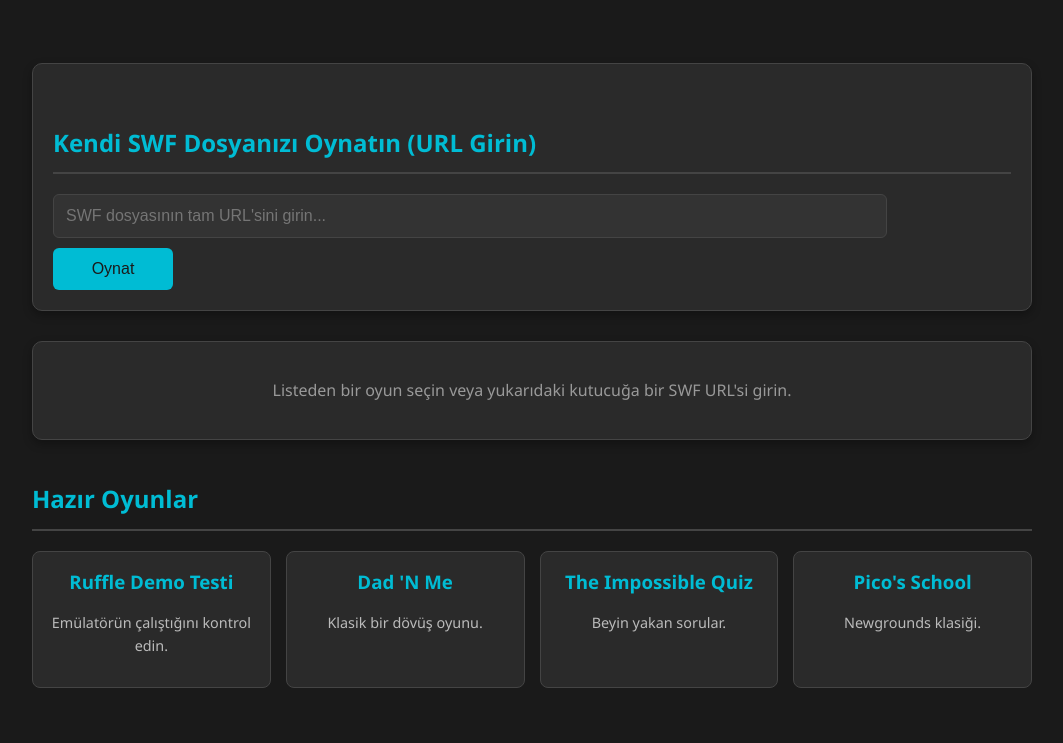
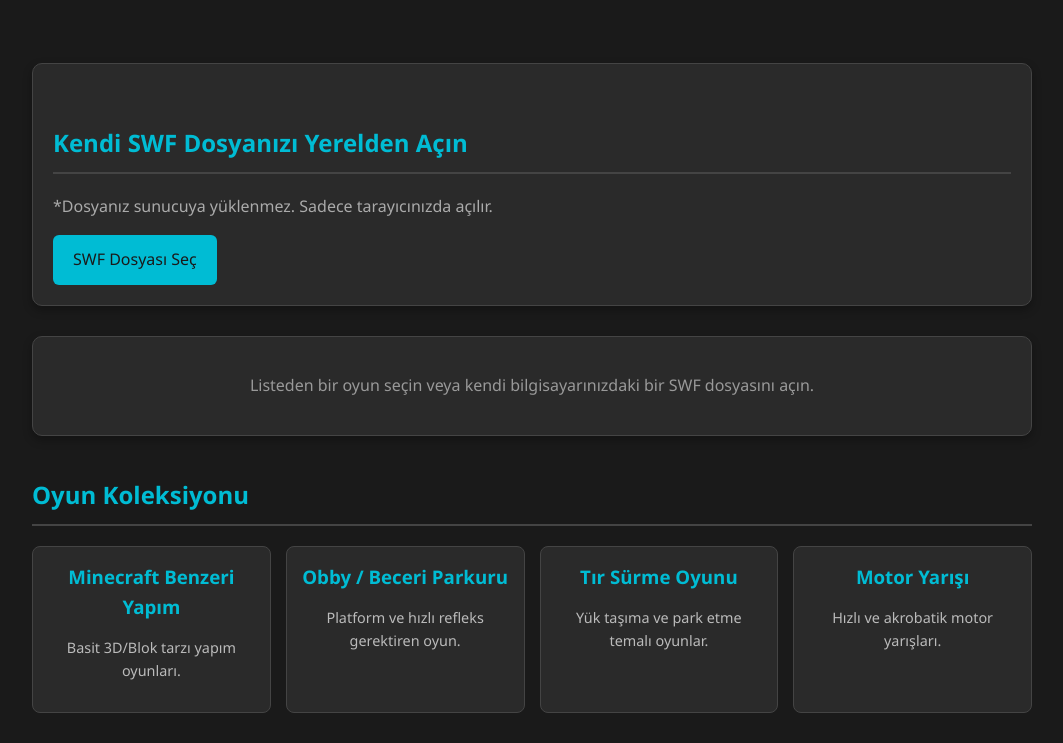
Before and after one commit to ensarminecraft45-rgb/more-games-site, a plain HTML site: page index.html in a window 1280 px wide. Shown: the part 194-937 px from the top of the page, without its empty margins (108-1171 px from the left). Before the commit the page ends 912 px from the top, so only its background shows below. Drawn offline with Linux system fonts and the light colour scheme; a script that the page names is missing.

Commit message:
Add files via upload

```diff
--- a/index.html
+++ b/index.html
@@ -58,35 +58,27 @@
             box-shadow: 0 4px 10px rgba(0, 0, 0, 0.3);
         }
 
-        #swf-yukle-bolumu input[type="url"], #swf-yukle-bolumu button {
-            padding: 12px;
-            margin-right: 10px;
+        /* YENİ DOSYA YÜKLEME BUTONU STİLİ */
+        #swf-yukle-bolumu label {
+            display: inline-block;
+            background-color: var(--main-color);
+            color: #1a1a1a;
+            padding: 12px 20px;
             border-radius: 6px;
-            border: 1px solid var(--border-color);
+            cursor: pointer;
+            transition: background-color 0.3s;
             font-size: 1em;
-            background-color: var(--input-bg);
-            color: var(--text-color);
+            border: none;
         }
 
-        #swf-yukle-bolumu input[type="url"] {
-            width: calc(100% - 150px);
-            margin-bottom: 10px;
-        }
-
-        #swf-yukle-bolumu button {
-            background-color: var(--main-color);
-            color: #1a1a1a;
-            cursor: pointer;
-            border: none;
-            transition: background-color 0.3s;
-            width: 120px;
-        }
-
-        #swf-yukle-bolumu button:hover {
+        #swf-yukle-bolumu label:hover {
             background-color: #00e5ff;
         }
 
-        /* Oyun Listesi */
+        #local-file-input {
+            display: none; /* Gerçek input'u gizle */
+        }
+
         .oyun-listesi {
             display: grid;
             grid-template-columns: repeat(auto-fit, minmax(200px, 1fr));
@@ -119,7 +111,6 @@
             color: #bbb;
         }
 
-        /* Oyun Alanı */
         .oyun-alani object, .oyun-alani embed {
             display: block;
             margin: 20px auto;
@@ -147,47 +138,47 @@
     <div class="container">
 
         <div id="swf-yukle-bolumu">
-            <h2>Kendi SWF Dosyanızı Oynatın (URL Girin)</h2>
-            <input type="url" id="swf-url" placeholder="SWF dosyasının tam URL'sini girin..." required>
-            <button onclick="swfOynat()">Oynat</button>
+            <h2>Kendi SWF Dosyanızı Yerelden Açın</h2>
+            <p style="color:#aaa;">*Dosyanız sunucuya yüklenmez. Sadece tarayıcınızda açılır.</p>
+            <input type="file" id="local-file-input" accept=".swf" onchange="localSwfAc(event)">
+            <label for="local-file-input">SWF Dosyası Seç</label>
         </div>
 
         <div class="oyun-alani" id="oyun-alani">
-            <p>Listeden bir oyun seçin veya yukarıdaki kutucuğa bir SWF URL'si girin.</p>
+            <p>Listeden bir oyun seçin veya kendi bilgisayarınızdaki bir SWF dosyasını açın.</p>
         </div>
 
-        <h2>Hazır Oyunlar</h2>
+        <h2>Oyun Koleksiyonu</h2>
         <div class="oyun-listesi">
 
-            <div class="oyun-kart" onclick="oyunYukle('https://ruffle.rs/demo/example.swf', 'Ruffle Demo')">
-                <h3>Ruffle Demo Testi</h3>
-                <p>Emülatörün çalıştığını kontrol edin.</p>
+            <div class="oyun-kart" onclick="oyunYukle('https://ruffle.rs/demo/example.swf', '3D Blok Yapma Oyunu (Örnek)')">
+                <h3>Minecraft Benzeri Yapım</h3>
+                <p>Basit 3D/Blok tarzı yapım oyunları.</p>
             </div>
 
-            <div class="oyun-kart" onclick="oyunYukle('https://uploads.ungrounded.net/513000/513063_Dad_N_Me.swf', 'Dad 'N Me')">
-                <h3>Dad 'N Me</h3>
-                <p>Klasik bir dövüş oyunu.</p>
+            <div class="oyun-kart" onclick="oyunYukle('https://uploads.ungrounded.net/449000/449272_run_2.swf', 'Beceri Parkuru: Koşu 2')">
+                <h3>Obby / Beceri Parkuru</h3>
+                <p>Platform ve hızlı refleks gerektiren oyun.</p>
             </div>
 
-            <div class="oyun-kart" onclick="oyunYukle('https://uploads.ungrounded.net/60000/60010_The_Impossible_Quiz.swf', 'The Impossible Quiz')">
-                <h3>The Impossible Quiz</h3>
-                <p>Beyin yakan sorular.</p>
+            <div class="oyun-kart" onclick="oyunYukle('https://uploads.ungrounded.net/72000/72793_Truck_Loader.swf', 'Tır Yükleme Simülasyonu')">
+                <h3>Tır Sürme Oyunu</h3>
+                <p>Yük taşıma ve park etme temalı oyunlar.</p>
             </div>
 
-            <div class="oyun-kart" onclick="oyunYukle('https://uploads.ungrounded.net/3000/3932_Pico_s_School.swf', 'Pico\'s School')">
-                <h3>Pico's School</h3>
-                <p>Newgrounds klasiği.</p>
+            <div class="oyun-kart" onclick="oyunYukle('https://uploads.ungrounded.net/32000/32085_Motocross_Mania.swf', 'Motor Çılgınlığı')">
+                <h3>Motor Yarışı</h3>
+                <p>Hızlı ve akrobatik motor yarışları.</p>
             </div>
 
         </div>
     </div>
 
     <script>
-        // Oyun Yükleme Fonksiyonu (Aynı kaldı)
+        const oyunAlani = document.getElementById('oyun-alani');
+
+        // 1. URL'den veya Sabit SWF'den Oyun Yükleme Fonksiyonu
         function oyunYukle(swfUrl, oyunAdi) {
-            const oyunAlani = document.getElementById('oyun-alani');
-
-            // Oyun alanına yeni object/embed etiketini ekle
             oyunAlani.innerHTML = `
                 <h2>Oynanıyor: ${oyunAdi}</h2>
                 <object data="${swfUrl}" type="application/x-shockwave-flash" width="100%" height="500">
@@ -197,16 +188,30 @@
             `;
         }
 
-        // SWF URL Oynatma Fonksiyonu (Aynı kaldı)
-        function swfOynat() {
-            const swfUrlInput = document.getElementById('swf-url');
-            const url = swfUrlInput.value.trim();
+        // 2. Yerel Dosyadan Oyun Yükleme Fonksiyonu (Yeni)
+        function localSwfAc(event) {
+            const file = event.target.files[0];
+            if (!file) return;
 
-            if (url && url.toLowerCase().endsWith('.swf')) {
-                oyunYukle(url, "Kendi Yüklediğiniz Oyun");
-            } else {
-                alert("Lütfen geçerli bir SWF dosya URL'si girin. (Dosya yükleme değil, URL girmelisiniz)");
-            }
+            // Dosya okuyucu (FileReader) kullanarak dosyanın verisine erişme
+            const reader = new FileReader();
+
+            reader.onload = function(e) {
+                const swfDataURL = e.target.result; // Dosyanın Data URL'si (geçici bellek konumu)
+                const oyunAdi = file.name;
+
+                // Data URL'yi kullanarak object etiketini oluştur
+                oyunAlani.innerHTML = `
+                    <h2>Oynanıyor: ${oyunAdi} (Yerel Dosya)</h2>
+                    <object data="${swfDataURL}" type="application/x-shockwave-flash" width="100%" height="500">
+                        <param name="movie" value="${swfDataURL}">
+                        <p>Ruffle yerel dosyayı yüklüyor...</p>
+                    </object>
+                `;
+            };
+
+            // Dosyayı Data URL olarak oku
+            reader.readAsDataURL(file);
         }
     </script>
 
```
